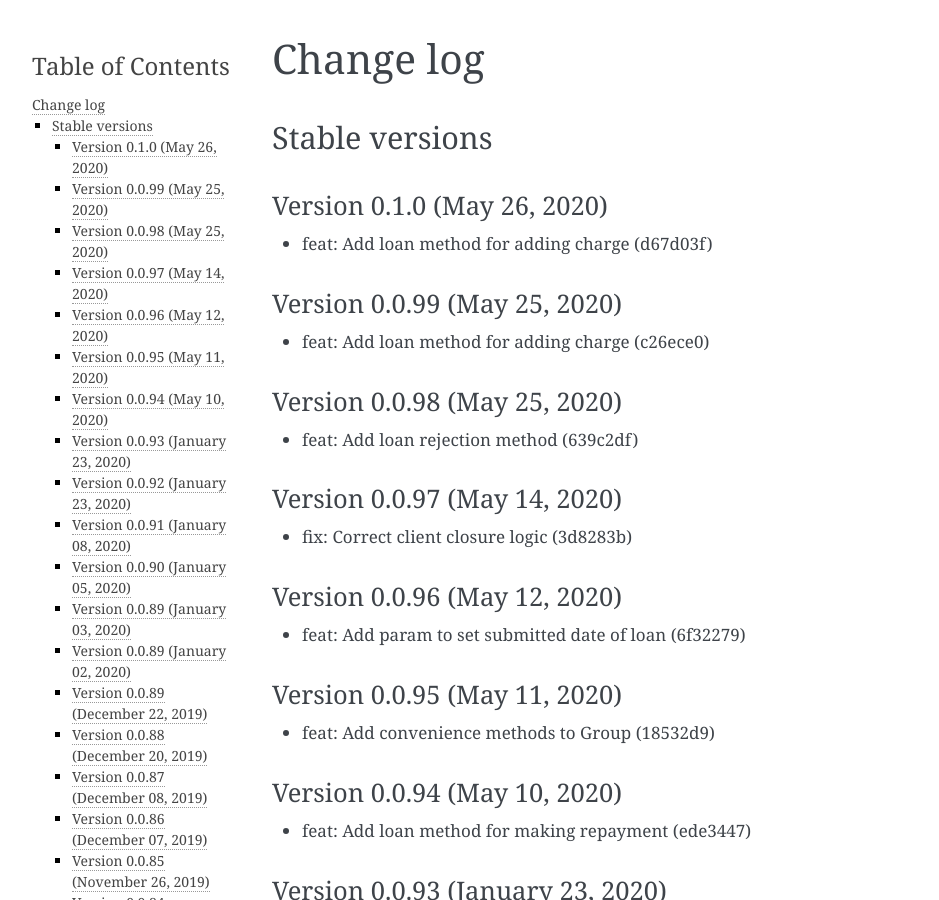
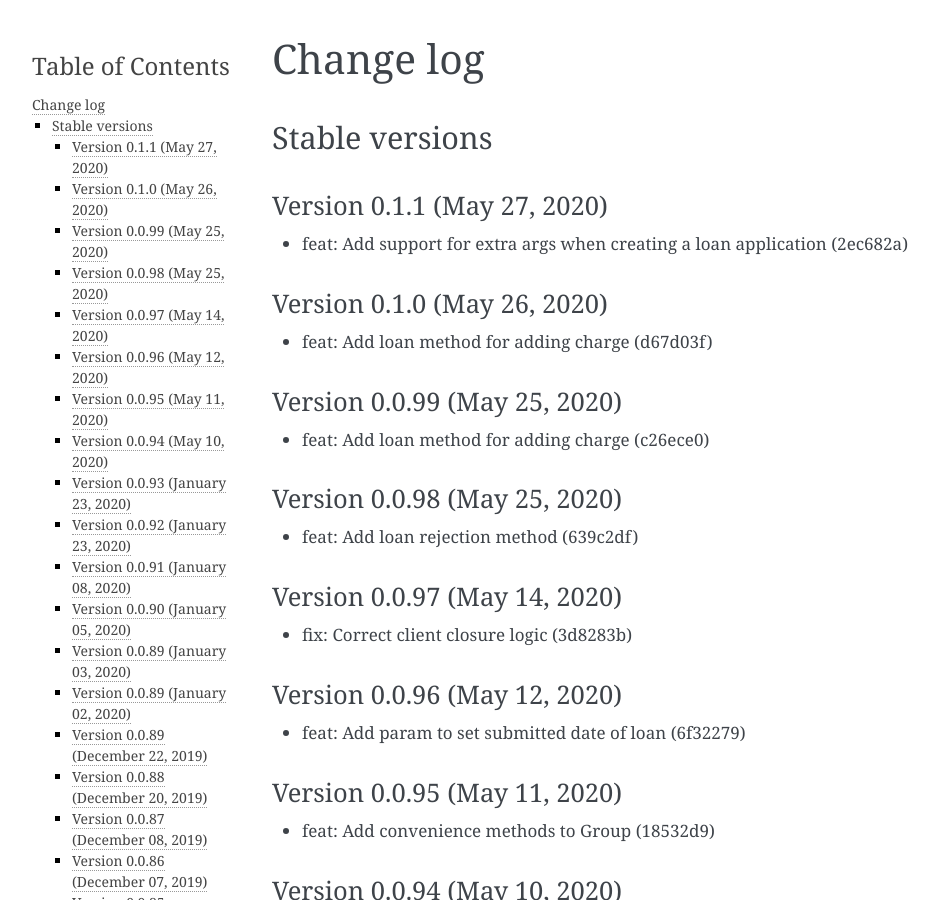
Before and after one commit to mobidevke/PyFineract, a Sphinx documentation site: the page built from docs/changes.rst, in a window 1280 px wide and 900 px high. Shown: the whole window, without its empty margins (148-1087 px from the left). Built offline with Sphinx 7.4.7, drawn with Linux system fonts in a browser that asks for light colours; formulas are drawn with MathJax 3.

Commit message:
Publish version 0.1.1

```diff
--- a/docs/changes.rst
+++ b/docs/changes.rst
@@ -3,6 +3,11 @@ Change log
 
 Stable versions
 ~~~~~~~~~~~~~~~
+
+Version 0.1.1 (May 27, 2020)
+-------------------------------------
+
+* feat: Add support for extra args when creating a loan application (2ec682a)
 
 Version 0.1.0 (May 26, 2020)
 -------------------------------------
--- a/setup.py
+++ b/setup.py
@@ -2,7 +2,7 @@ import textwrap
 
 import setuptools
 
-version = "0.1.0"
+version = "0.1.1"
 
 if __name__ == '__main__':
     setuptools.setup(
```
